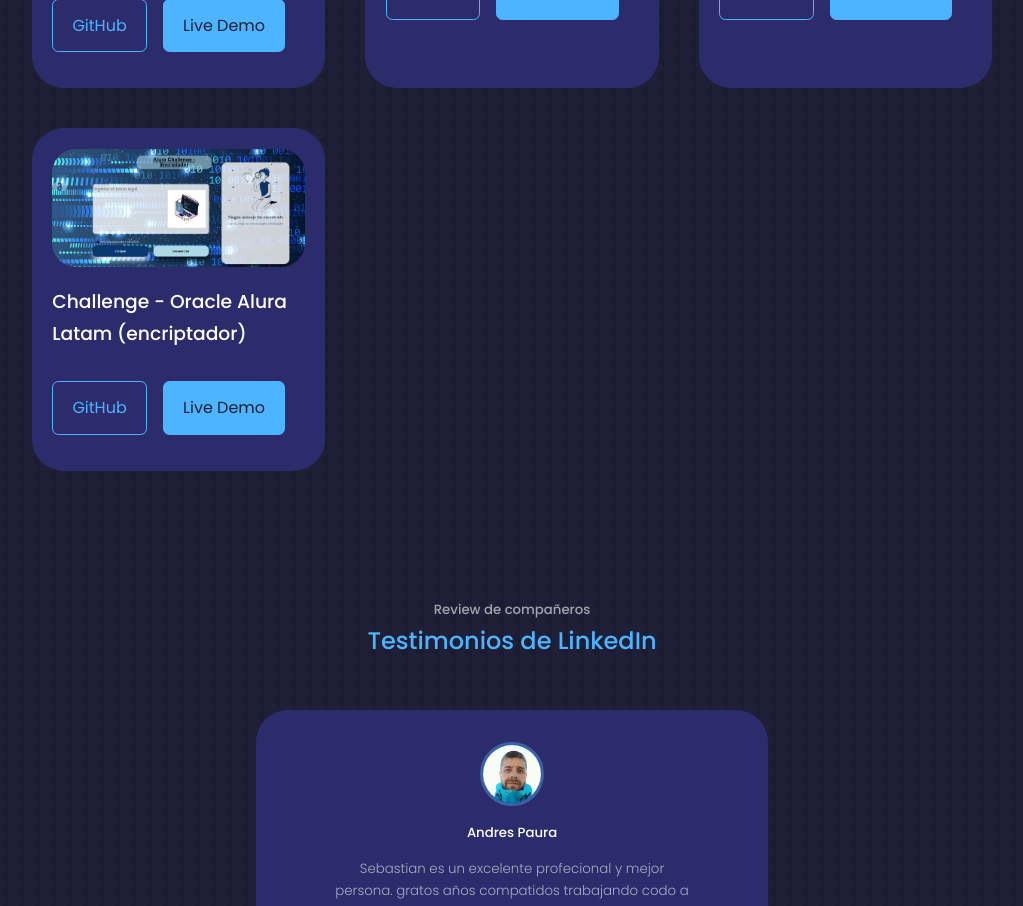
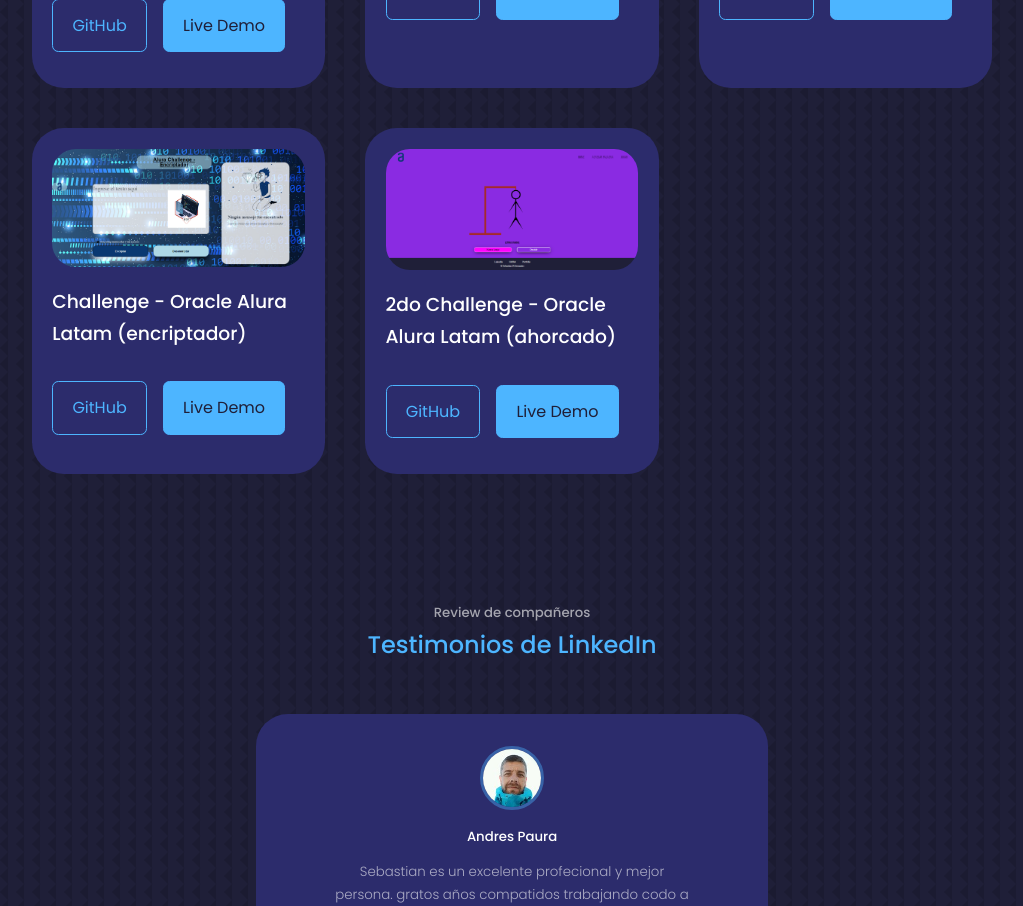
Before and after one commit to SebaDAlessandro/portfolio, a React (Create React App) app: page / in a window 1280 px wide. Shown: the part 2860-3766 px from the top of the page, without its empty margins (128-1151 px from the left). Built offline with nearby package versions, Linux system fonts and the light colour scheme.

Commit message:
carga del 2do challenge de Alura

```diff
--- a/src/components/portfolio/Portfolio.jsx
+++ b/src/components/portfolio/Portfolio.jsx
@@ -4,6 +4,7 @@ import IMG1 from '../../assets/foto-TabCtrol-PowerBI.png'
 import IMG2 from '../../assets/foto-SAP-BreakingBad.png'
 import IMG3 from '../../assets/Foto-SPA-Pokemon.png'
 import IMG4 from '../../assets/Foto-challengePage.png'
+import IMG5 from '../../assets/2do-challenge-Alura.png'
 
 /*=========== DO NOT USE THE IMAGE IN PRODUCTION =============*/
 
@@ -35,6 +36,13 @@ const data =[
     title: 'Challenge - Oracle Alura Latam (encriptador)',
     github: 'https://github.com/SebaDAlessandro/Alura-Challenge',
     demo: 'https://lnkd.in/dbxnBiW7'
+  },
+  {
+    id:5,
+    image: IMG5,
+    title: '2do Challenge - Oracle Alura Latam (ahorcado)',
+    github: 'https://github.com/SebaDAlessandro/ahorcado_alura',
+    demo: 'https://sebadalessandro.github.io/ahorcado_alura/'
   },
 
 ]
```
Also changed, not shown: src/assets/2do-challenge-Alura.png (added), 1 other file (tests, documents, lock files or other folders).
